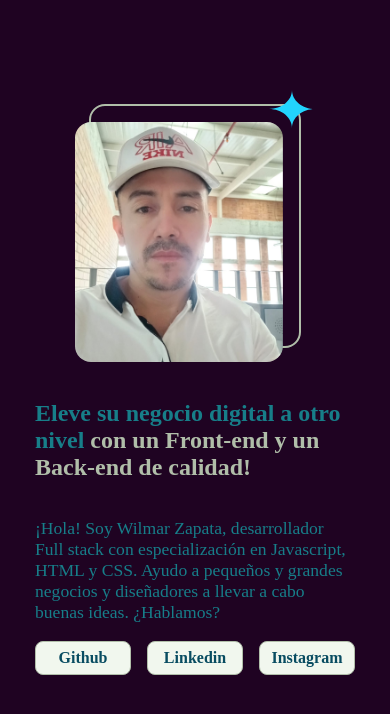
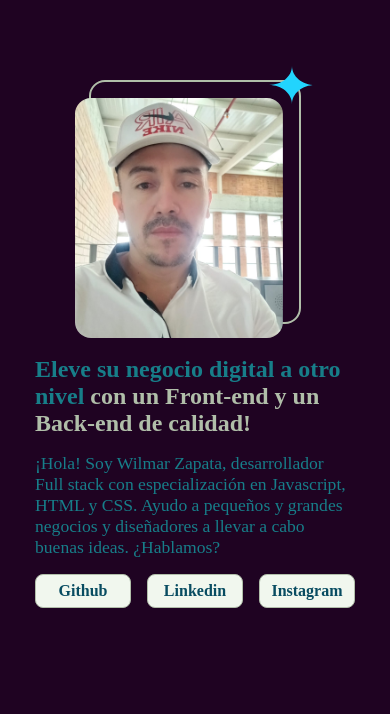
Before and after one commit to arleydeml-dev/portafolio, a plain HTML site: page index.html in a window 390 px wide. Drawn offline with Linux system fonts and the light colour scheme.

Commit message:
Retira el margin y padding por default de los navegadores

```diff
--- a/style.css
+++ b/style.css
@@ -1,9 +1,15 @@
+* {
+  margin: 0;
+  padding: 0;
+}
+
 html {
   background: #1F0322;
   width: 100%;
 }
 
 main {
+  gap: 2rem;
   display: flex;
   justify-content: center;
   align-items: center;
@@ -16,6 +22,7 @@ main {
     font-size: 1rem;
     font-family: Krona One;
     color: #177E89;
+    gap: 1rem;
 
     strong {
       color: #B0BEA9;
@@ -77,7 +84,7 @@ main {
   main {
     display: flex;
     flex-direction: column-reverse;
-    gap: 1rem;
+    gap: 2rem;
   }
 }
 
```
